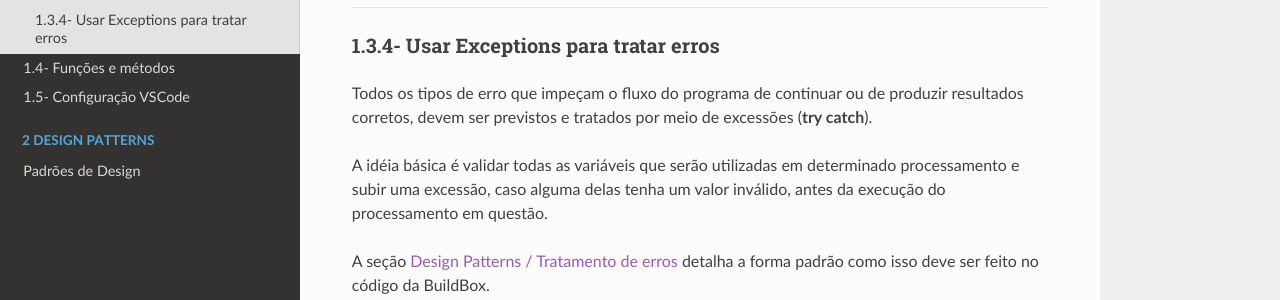
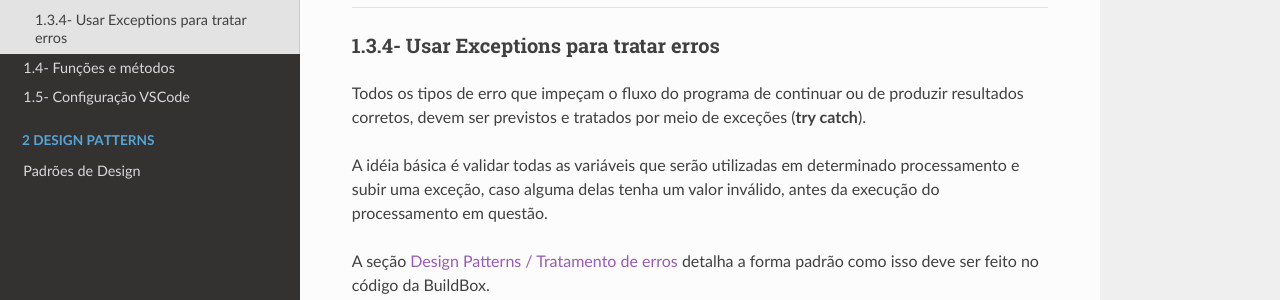
Before and after one commit to Buildbox-ItSolutions/buildbox-itsolutions.github.io, an MkDocs documentation site: the page built from docs/1-Clean-Code/3-flow-control.md, in a window 1280 px wide and 900 px high, scrolled down 3523 px. Shown: the part 425-725 px from the top of the window. Built offline with MkDocs 1.6.1, drawn with Linux system fonts in a browser that asks for light colours; nearby versions of some CDN libraries.

Commit message:
Small correction

```diff
--- a/docs/1-Clean-Code/3-flow-control.md
+++ b/docs/1-Clean-Code/3-flow-control.md
@@ -225,9 +225,9 @@ Embora o código final ainda tenha 51 linhas, fica fácil de entender o que cada
 ***
 
 ### 1.3.4- Usar Exceptions para tratar erros
-Todos os tipos de erro que impeçam o fluxo do programa de continuar ou de produzir resultados corretos, devem ser previstos e tratados por meio de excessões (**try  catch**).<br>
+Todos os tipos de erro que impeçam o fluxo do programa de continuar ou de produzir resultados corretos, devem ser previstos e tratados por meio de exceções (**try  catch**).<br>
 
-A idéia básica é validar todas as variáveis que serão utilizadas em determinado processamento e subir uma excessão, caso alguma delas tenha um valor inválido, antes da execução do processamento em questão.
+A idéia básica é validar todas as variáveis que serão utilizadas em determinado processamento e subir uma exceção, caso alguma delas tenha um valor inválido, antes da execução do processamento em questão.
 
 A seção [Design Patterns / Tratamento de erros]() detalha a forma padrão como isso deve ser feito no código da BuildBox.<br>
 <br>
```
Also changed, not shown: site/index.html, 1 other file.
